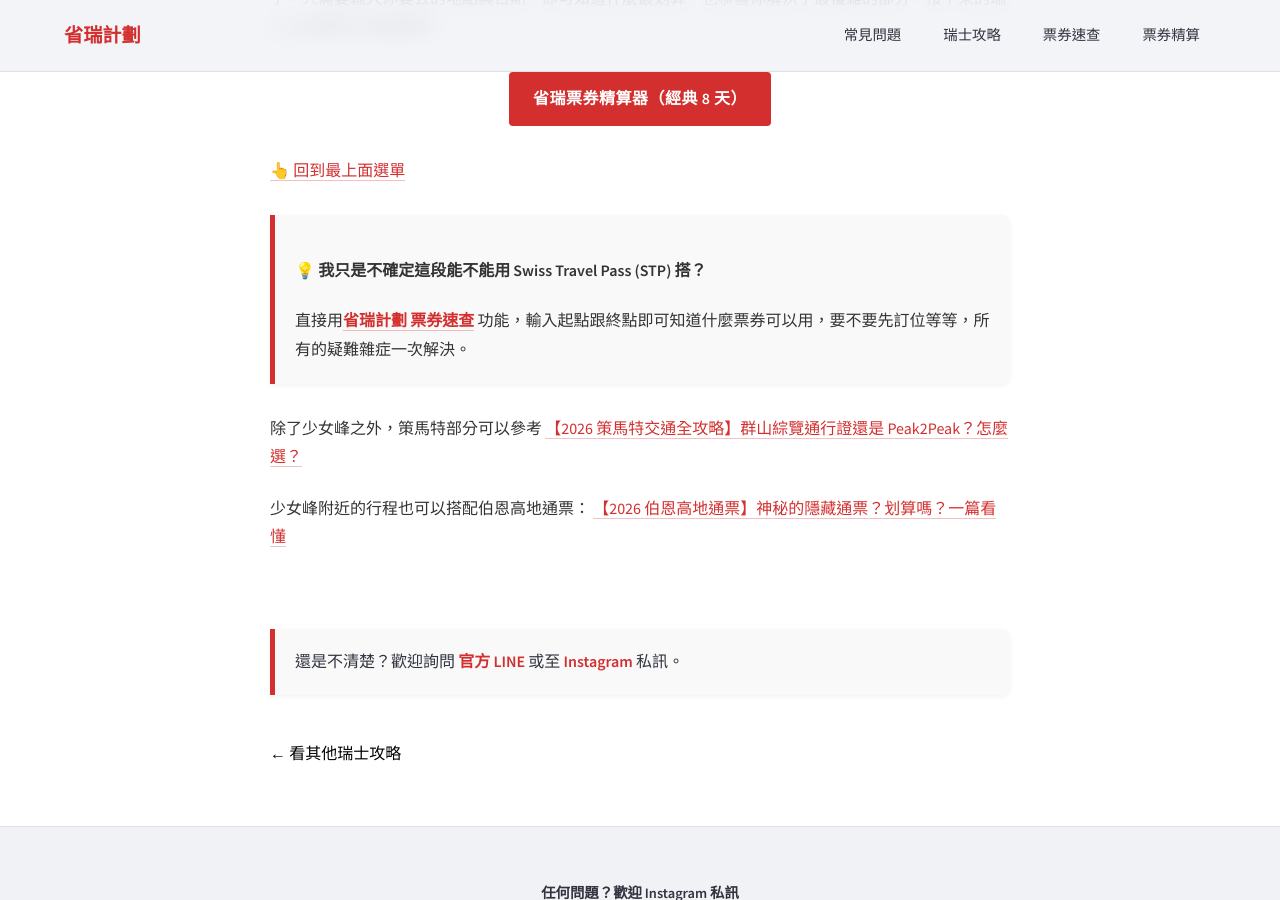
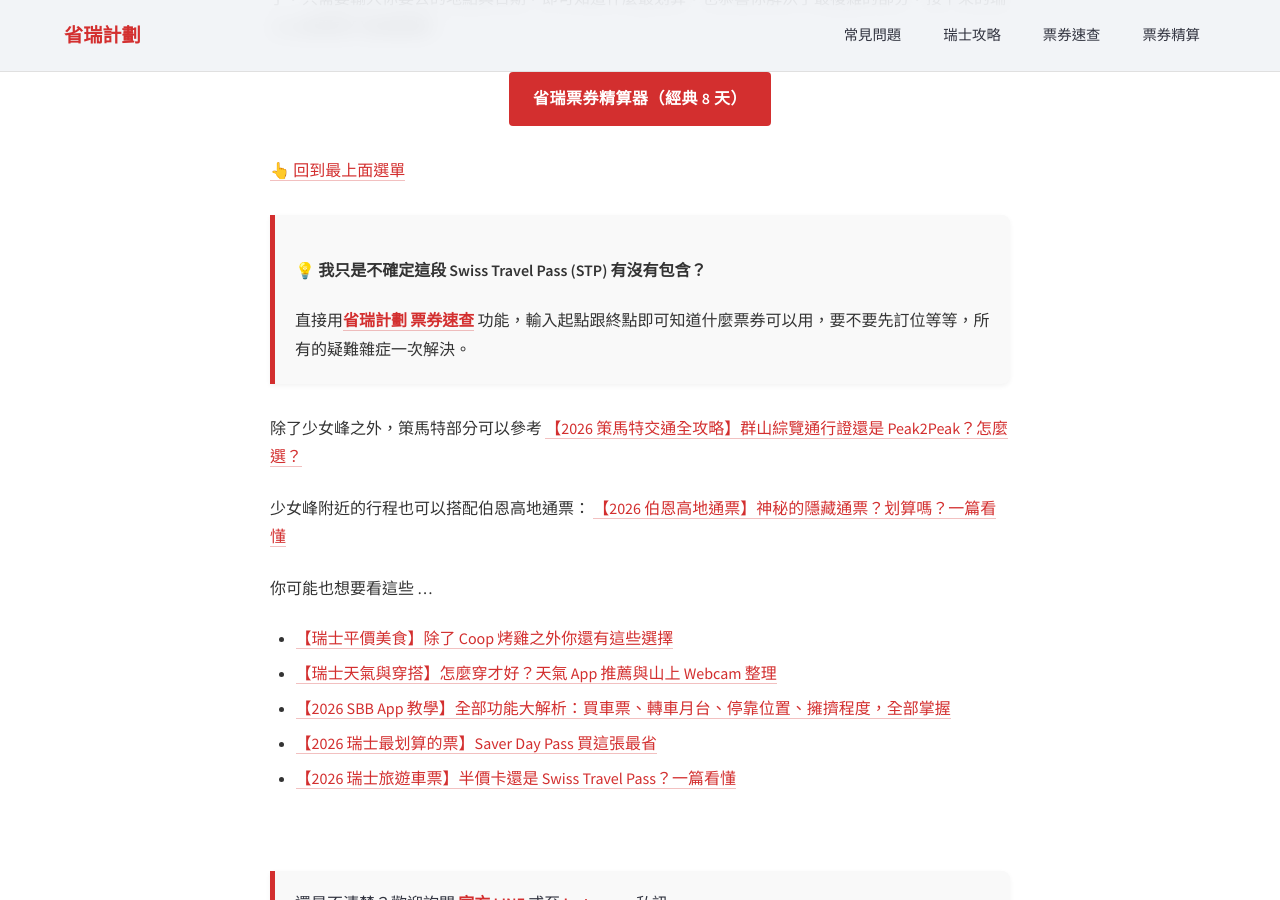
Before and after one commit to Chichinghsu/swisspro, a Jekyll site: the page built from _posts/2026-04-13-jungfrau-pass-guide.md, in a window 1280 px wide and 900 px high, scrolled down 10331 px. Built offline with Jekyll 4.4.1, drawn with Linux system fonts in a browser that asks for light colours; some of the changed lines change nothing that is shown.

Commit message:
jungfrau pass guide update links and add read more

```diff
--- a/_posts/2026-04-13-jungfrau-pass-guide.md
+++ b/_posts/2026-04-13-jungfrau-pass-guide.md
@@ -278,7 +278,11 @@ calc();
 直接用[省瑞計劃 票券速查](https://calculator.swisspro.tw/?p=validator) 功能，輸入起點跟終點即可知道什麼票券可以用、打幾折、票價多少、要不要先訂位等等。
 </div>
 
-少女峰觀光地區涵蓋很大一片地方，常聽到的格林德瓦 (Grindelwald)、Grindelwald-First（健行、冒險活動）、勞特布魯嫩（瀑布鎮 Lauterbrunnen）、穆倫 (Mürren)、溫根 (Wengen)、哈德昆觀景台 (Harder Kulm)、茵特拉肯 (Interlaken)、愛的迫降小鎮 Iseltwald 等等甚至布里恩茨湖或圖恩湖也都算是少女峰景點，請見下圖。到了少女峰這區至少都建議待三天以上，這樣也比較容易遇到好天氣。天氣即時訊息可以看[官網 Webcam](https://www.jungfrau.ch/en-gb/live/webcams/) 以防花冤望錢上山什麼都看不到。
+少女峰觀光地區涵蓋很大一片地方，常聽到的格林德瓦 (Grindelwald)、Grindelwald-First（健行、冒險活動）、勞特布魯嫩（瀑布鎮 Lauterbrunnen）、穆倫 (Mürren)、溫根 (Wengen)、哈德昆觀景台 (Harder Kulm)、茵特拉肯 (Interlaken)、愛的迫降小鎮 Iseltwald 等等甚至布里恩茨湖或圖恩湖也都算是少女峰景點，請見下圖。到了少女峰這區至少都建議待三天以上，這樣也比較容易遇到好天氣。天氣即時訊息可以看<a href="https://www.jungfrau.ch/en-gb/live/webcams/"
+          target="_blank"
+          rel="nofollow noopener">
+          官網 Webcam
+    </a>以防花冤望錢上山什麼都看不到。
 
 <figure>
   <img src="{{ '/img/jungfrau/jungfrau_map.webp' | relative_url }}" alt="少女峰地圖">
@@ -306,7 +310,11 @@ calc();
 | :--- | :--- | :--- | :--- | :--- |
 | 格林德瓦 ↔ 艾格冰川 | 81.2 | 61.2 | 40.6  | 0 |
 
-直接登頂票價如下（2026 五月 - 十月票價）含訂位費 10 瑞郎，這段日期最後艾格冰川 (Eigergletscher) → 少女峰頂 (Jungfraujoch) 需要訂位，可點此 [官網訂位](https://www.jungfrau.ch/en-gb/jungfraujoch-top-of-europe/book-priority-boarding/)。
+直接登頂票價如下（2026 五月 - 十月票價）含訂位費 10 瑞郎，這段日期最後艾格冰川 (Eigergletscher) → 少女峰頂 (Jungfraujoch) 需要訂位，可點此<a href="https://www.jungfrau.ch/en-gb/jungfraujoch-top-of-europe/book-priority-boarding/"
+          target="_blank"
+          rel="nofollow noopener">
+          官網訂位
+    </a>。
 
 | 路線 | 來回原價（瑞郎） | STP 價格 75 折| 半價卡價格 半價| 少女峰通票 |
 | :--- | :--- | :--- | :--- | :--- |
@@ -426,7 +434,11 @@ calc();
 - 網路上買的票：在搭車前一天都可免退票，無法更換，只能退票再重新購買，手續費 10 瑞郎。
 - 現場買的票：去櫃檯退/換票
 
-最後附上官網連結：[官網購買早安票（英文）](https://www.jungfrau.ch/en-gb/jungfraujoch-top-of-europe/good-morning-ticket/)。
+最後附上官網連結：<a href="https://www.jungfrau.ch/en-gb/jungfraujoch-top-of-europe/good-morning-ticket/"
+          target="_blank"
+          rel="nofollow noopener">
+          官網購買早安票（英文）
+    </a>。
 
 <a href="#nav">👆 回到最上面選單</a>
 
@@ -484,7 +496,7 @@ calc();
 <a href="#nav">👆 回到最上面選單</a>
 
 <div class="tip-box" markdown="1">
-#### 💡 我只是不確定這段能不能用 Swiss Travel Pass (STP) 搭？
+#### 💡 我只是不確定這段 Swiss Travel Pass (STP) 有沒有包含？
 
 直接用[省瑞計劃 票券速查](https://calculator.swisspro.tw/?p=validator) 功能，輸入起點跟終點即可知道什麼票券可以用，要不要先訂位等等，所有的疑難雜症一次解決。
 </div>
@@ -496,3 +508,12 @@ calc();
 {% assign target_post = site.posts | where: "url", "/blog/berner-oberland-pass/" | first %}
 少女峰附近的行程也可以搭配伯恩高地通票：
 <a href="{{ target_post.url }}" class="swiss-red-link">{{ target_post.title }}</a>
+
+
+
+你可能也想要看這些 ...
+- {% assign target_post = site.posts | where: "url", "/blog/food-guide-switzerland/" | first %}<a href="{{ target_post.url }}" class="swiss-red-link">{{ target_post.title }}</a>
+- {% assign target_post = site.posts | where: "url", "/blog/meteoswiss-app-guide/" | first %}<a href="{{ target_post.url }}" class="swiss-red-link">{{ target_post.title }}</a>
+- {% assign target_post = site.posts | where: "url", "/blog/how-to-sbb-app/" | first %}<a href="{{ target_post.url }}" class="swiss-red-link">{{ target_post.title }}</a>
+- {% assign target_post = site.posts | where: "url", "/blog/saver-day-pass/" | first %}<a href="{{ target_post.url }}" class="swiss-red-link">{{ target_post.title }}</a>
+- {% assign target_post = site.posts | where: "url", "/blog/stp-halbtax-guide/" | first %}<a href="{{ target_post.url }}" class="swiss-red-link">{{ target_post.title }}</a>
```
